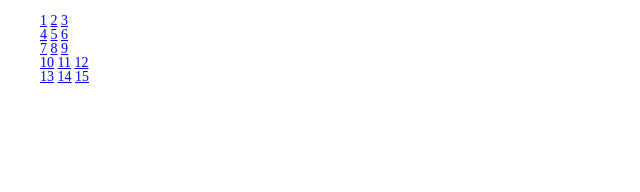
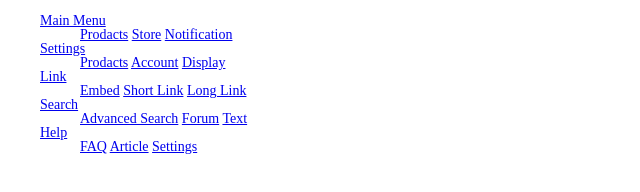
Before and after one commit to Minenkova/frontend_07, a plain HTML site: page index.html in a window 1280 px wide. Shown: the whole page, without its empty margins (0-640 px from the left). Drawn offline with Linux system fonts and the light colour scheme.

Commit message:
correction menu navigation

```diff
--- a/index.html
+++ b/index.html
@@ -12,29 +12,64 @@
     <wrapper class="wrapper">
         <ul class="nav">
             <li class="nav__menu">
-                <a href="#" class="menu__item">1</a>
-                <a href="#" class="menu__item">2</a>
-                <a href="#" class="menu__item">3</a>
+                <a href="#" class="menu__main">
+                    Main Menu
+                </a>
+                <ul class="menu_dropdown">
+                    <li class="menu__item">
+                        <a href="#" class="menu__link">Prodacts</a>
+                        <a href="#" class="menu__link">Store</a>
+                        <a href="#" class="menu__link">Notification</a>
+                    </li>
+                </ul>
             </li>
             <li class="nav__menu">
-                <a href="#" class="menu__item">4</a>
-                <a href="#" class="menu__item">5</a>
-                <a href="#" class="menu__item">6</a>
+                <a href="#" class="menu__main">
+                    Settings
+                </a>
+                <ul class="menu_dropdown">
+                    <li class="menu__item">
+                        <a href="#" class="menu__link">Prodacts</a>
+                        <a href="#" class="menu__link">Account</a>
+                        <a href="#" class="menu__link">Display</a>
+                    </li>
+                </ul>
             </li>
             <li class="nav__menu">
-                <a href="#" class="menu__item">7</a>
-                <a href="#" class="menu__item">8</a>
-                <a href="#" class="menu__item">9</a>
+                <a href="#" class="menu__main">
+                    Link
+                </a>
+                <ul class="menu_dropdown">
+                    <li class="menu__item">
+                        <a href="#" class="menu__link">Embed</a>
+                        <a href="#" class="menu__link">Short Link</a>
+                        <a href="#" class="menu__link">Long Link</a>
+                    </li>
+                </ul>
             </li>
             <li class="nav__menu">
-                <a href="#" class="menu__item">10</a>
-                <a href="#" class="menu__item">11</a>
-                <a href="#" class="menu__item">12</a>
+                <a href="#" class="menu__main">
+                    Search
+                </a>
+                <ul class="menu_dropdown">
+                    <li class="menu__item">
+                        <a href="#" class="menu__link">Advanced Search</a>
+                        <a href="#" class="menu__link">Forum</a>
+                        <a href="#" class="menu__link">Text</a>
+                    </li>
+                </ul>
             </li>
             <li class="nav__menu">
-                <a href="#" class="menu__item">13</a>
-                <a href="#" class="menu__item">14</a>
-                <a href="#" class="menu__item">15</a>
+                <a href="#" class="menu__main">
+                    Help
+                </a>
+                <ul class="menu_dropdown">
+                    <li class="menu__item">
+                        <a href="#" class="menu__link">FAQ</a>
+                        <a href="#" class="menu__link">Article</a>
+                        <a href="#" class="menu__link">Settings</a>
+                    </li>
+                </ul>
             </li>
         </ul>
     </wrapper>
```
